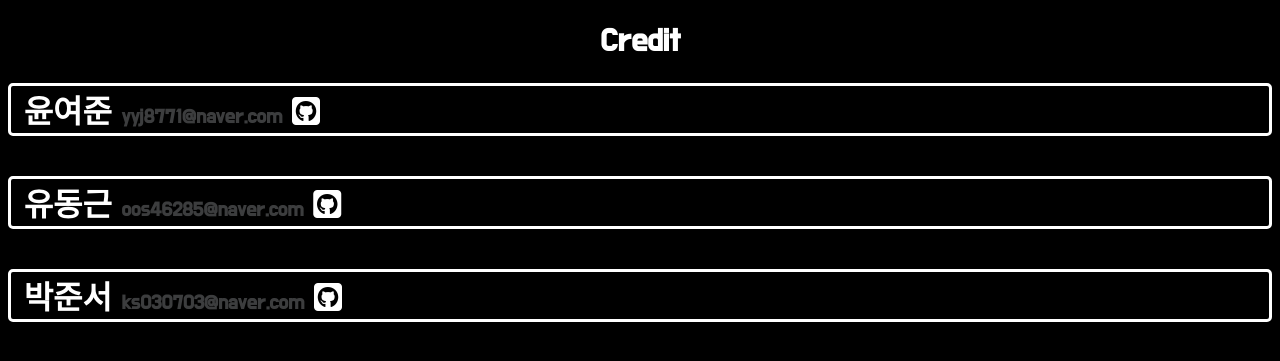
After one commit to The-Hitchhiker-s-Guide-to-Inha-Univ/server, a Flask app: page /credit in a window 1280 px wide. The commit adds this page. Shown: the top 361 px of the page. Run offline with Flask 2, Linux system fonts and the light colour scheme; some libraries are stand-ins or nearby versions.

Commit message:
프론트 디자인 수정

```diff
--- a/app.py
+++ b/app.py
@@ -32,5 +32,9 @@ def map():
 
     return render_template("service.html", route=route, route_length=len(route))
 
+@app.route('/credit')
+def credit():
+    return render_template("credit.html")
+
 if __name__ == '__main__':
     app.run(debug=True)
--- /dev/null
+++ b/templates/credit.html
@@ -0,0 +1,65 @@
+<!DOCTYPE html>
+<html lang="ko">
+<head>
+    <meta charset="UTF-8">
+    <meta http-equiv="X-UA-Compatible" content="IE=edge">
+    <meta name="viewport" content="width=device-width, initial-scale=1.0">
+    <title>credit</title>
+    <script src="https://kit.fontawesome.com/8476548620.js" crossorigin="anonymous"></script>
+    <link rel="preconnect" href="https://fonts.googleapis.com"><link rel="preconnect" href="https://fonts.gstatic.com" crossorigin><link href="https://fonts.googleapis.com/css2?family=Do+Hyeon&display=swap" rel="stylesheet">
+
+    <style>
+        body{
+                background-color: #000000;
+            color: #ffffff;
+        }
+        #container{
+            font-size:25;
+            border:3px #ffffff solid;
+            background-color: #000000;
+            padding-left: 1%;
+            border-radius: 5px;
+            text-align: left;
+            width:auto;
+        }
+        #container span{
+            text-align: left;
+        }
+        #mail{
+            color: #3c3d3e;
+            font-size: 20px;
+        }
+        i{
+            text-align: right;
+        }
+        a{
+            text-decoration: none;
+            color:#ffffff;
+        }
+    </style>
+    <style>
+        @import url('https://fonts.googleapis.com/css2?family=Do+Hyeon&display=swap');
+            h1{
+                font-family: 'Do Hyeon', sans-serif;
+                text-align: center;
+            }
+    </style>
+</head>
+<body>
+    <!--index.html과 연결-->
+    <h1><a href="/home">Credit</a></h1>
+    <h1>
+    <div id="container">
+    <span>윤여준</span> <span id="mail">yyj8771@naver.com</span>   </a> <a href="https://github.com/Yun-YeoJun" target="_blank"><i class="fa-brands fa-square-github"></i></a>
+    </div>
+    <br>
+    <div id="container">
+    <span>유동근</span> <span id="mail">oos46285@naver.com</span>    <a href="https://github.com/Donggeun0" target="_blank"><i class="fa-brands fa-square-github"></i></a>
+    </div>
+    <br>
+    <div id="container">
+    <span>박준서</span> <span id="mail">ks030703@naver.com</span>    <a href="https://github.com/PJS12345678" target="_blank"><i class="fa-brands fa-square-github"></i></a>
+    </div>
+    </h2>
+</body>
+</html>
```
Also changed, not shown: templates/index.html (+17 -3 lines), templates/service.html (+5 -7 lines).
